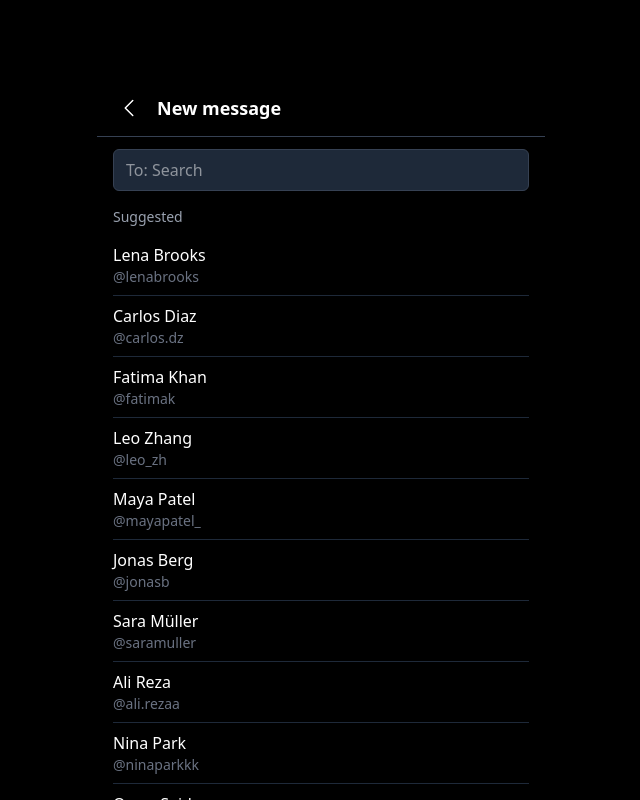
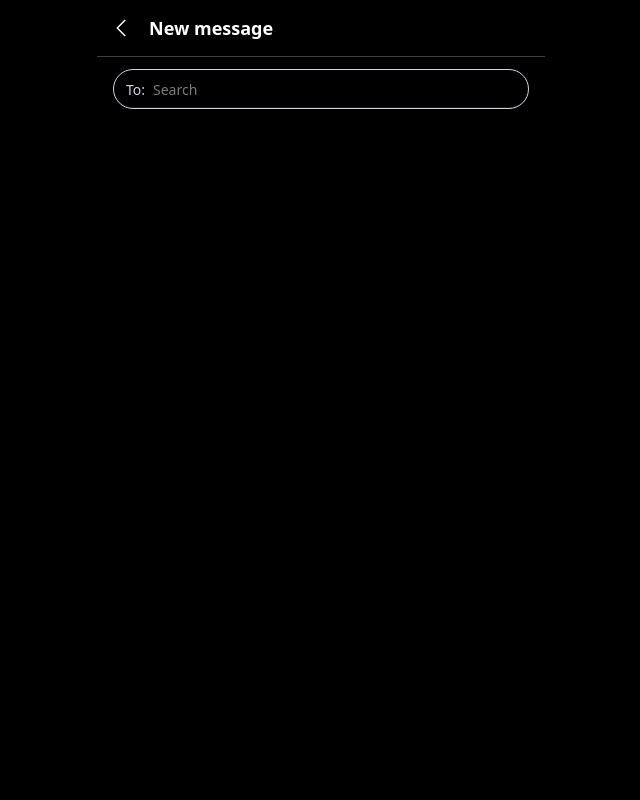
Before and after one commit to h3x-hex/h3xworld, a Next.js app: page /chats in a window 1280 px wide. Both pictures are taken after a click on the icon 1060 px from the left and 22 px from the top of the page. Shown: the whole page, without its empty margins (319-959 px from the left). Built offline with nearby package versions, Linux system fonts and the light colour scheme.

Commit message:
new message modal update

```diff
--- a/components/SearchBar.tsx
+++ b/components/SearchBar.tsx
@@ -5,6 +5,7 @@ import { searchUsers } from '@/actions/search'
 
 const SearchBar: React.FC = () => {
   const [query, setQuery] = useState('')
+  const [isLoading, setIsLoading] = useState(false);
   const [results, setResults] = useState<any[]>([])
 
   useEffect(() => {
@@ -13,7 +14,10 @@ const SearchBar: React.FC = () => {
         setResults([])
         return
       }
+      setIsLoading(true)
       const data = await searchUsers(query.trim())
+      setIsLoading(false)
+      console.log(data)
       setResults(data)
     }, 300)
 
@@ -37,7 +41,14 @@ const SearchBar: React.FC = () => {
           onChange={e => setQuery(e.target.value)}
         />
       </label>
-      {results.length > 0 && (
+      {
+          isLoading ?
+
+          <span className="loading loading-spinner text-warning"></span>
+
+          :
+
+          results.length > 0 && (
             <ul className="absolute z-10 w-full mt-1 bg-stone-900 border border-gray-700 rounded-md text-gray-300 max-h-60 overflow-y-auto">
               {results.map(user => (
                 <li key={user.id} className="p-2 hover:bg-stone-800">
@@ -45,7 +56,9 @@ const SearchBar: React.FC = () => {
                 </li>
               ))}
             </ul>
-      )}
+          )
+        }
+
     </div>
   )
 }
--- a/components/modals/NewMessageModal.tsx
+++ b/components/modals/NewMessageModal.tsx
@@ -1,7 +1,8 @@
 'use client';
 
-import { FC } from 'react';
+import { FC, useEffect, useState } from 'react';
 import { ChevronLeftIcon } from '@heroicons/react/24/outline';
+import { searchUsers } from '@/actions/search';
 
 type User = {
   name: string;
@@ -9,7 +10,6 @@ type User = {
 };
 
 type NewMessageModalProps = {
-  isOpen: boolean;
   onClose: () => void;
 };
 
@@ -26,33 +26,67 @@ const users: User[] = [
   { name: 'Omar Said', username: 'omarsaid' },
 ];
 
-const NewMessageModal: FC<NewMessageModalProps> = ({ isOpen, onClose }) => {
-  if (!isOpen) return null;
+const NewMessageModal: FC<NewMessageModalProps> = ({ onClose }) => {
+  const [query, setQuery] = useState('')
+  const [isLoading, setIsLoading] = useState(false);
+  const [results, setResults] = useState<any[]>([])
+
+  useEffect(() => {
+    const handler = setTimeout(async () => {
+      if (query.trim() === '') {
+        setResults([])
+        return
+      }
+      setIsLoading(true)
+      const data = await searchUsers(query.trim())
+      setIsLoading(false)
+      console.log(data)
+      setResults(data)
+    }, 300)
+
+    return () => clearTimeout(handler)
+  }, [query])
 
   return (
-    <div className="fixed inset-0 z-50 flex items-start justify-center bg-black bg-opacity-70 pt-20 px-4">
-      <div className="w-full max-w-md bg-black text-white rounded-xl overflow-hidden shadow-lg">
-        <div className="flex items-center px-4 py-3 border-b border-gray-700">
+    <div className="fixed inset-0 z-50 flex items-start justify-center bg-black bg-opacity-70">
+        <div className="w-full max-w-md bg-black text-white rounded-xl  shadow-lg ">
+            <div className="flex items-center px-2 py-3 border-b border-gray-700">
               <button onClick={onClose} className="p-1 mr-3">
                   <ChevronLeftIcon className="h-6 w-6 text-white" />
               </button>
               <h2 className="text-lg font-semibold">New message</h2>
             </div>
             <div className="px-4 py-3">
+                <div className="relative w-full">
+                  <label className="input rounded-full bg-transparent border-gray-300 focus:border-yellow-500 border-[1px] w-full">
+                    <p className='text-gray-300'>To: </p>
                     <input
-            type="text"
-            placeholder="To: Search"
-            className="w-full px-3 py-2 mb-4 rounded-md bg-gray-800 text-white border border-gray-700 focus:outline-none"
+                      type="search"
+                      placeholder="Search"
+                      className="text-gray-100 bg-transparent"
+                      value={query}
+                      onChange={e => setQuery(e.target.value)}
                     />
-          <p className="text-sm text-gray-400 mb-2">Suggested</p>
-          <ul className="divide-y divide-gray-800">
-            {users.map((user, idx) => (
-              <li key={idx} className="py-2 flex flex-col">
-                <span className="font-medium">{user.name}</span>
-                <span className="text-sm text-gray-500">@{user.username}</span>
+                  </label>
+                  {
+                      isLoading ?
+
+                      <span className="loading loading-spinner text-warning"></span>
+
+                      :
+
+                      results.length > 0 && (
+                        <ul className="absolute z-10 w-full mt-1 bg-stone-900 border border-gray-700 rounded-md text-gray-300 max-h-60 overflow-y-auto">
+                          {results.map(user => (
+                            <li key={user.id} className="p-2 hover:bg-stone-800">
+                              <a href={`/${user.username}`}>{user.username || user.name}</a>
                             </li>
                           ))}
                         </ul>
+                      )
+                    }
+
+                </div>
             </div>
         </div>
     </div>
--- a/components/nav/Navbar.tsx
+++ b/components/nav/Navbar.tsx
@@ -23,7 +23,7 @@ const Navbar = () => {
           <SearchBar />
         </div>
         <div className="navbar-end">
-          <div role="button" className="bg-transparent border-none shadow-none pr-3">
+          <div role="button" className="bg-transparent border-none shadow-none pl-2 pr-2">
             <div className="w-8 rounded-full font-semibold">
               {
                 !isChatActive ?
@@ -35,7 +35,7 @@ const Navbar = () => {
           </div>
           {
             isProfileActive ?
-            <div role="button" className="bg-transparent border-none shadow-none pr-3">
+            <div role="button" className="bg-transparent border-none shadow-none pr-1">
               <div className="w-8 rounded-full font-semibold">
                 {
                   !isSettingsActive ?
--- a/components/pages/Chat.tsx
+++ b/components/pages/Chat.tsx
@@ -47,7 +47,15 @@ const ChatSection = () => {
       <div className='flex w-full pt-3 px-4'>
         <SearchBar />
       </div>
-      <NewMessageModal isOpen={isModalOpen} onClose={() => setModalOpen(false)} />
+      {
+        isModalOpen ?
+
+          <NewMessageModal onClose={() => setModalOpen(false)} />
+
+          :
+
+          <></>
+      }
 
       <div className="flex flex-row justify-around border-b border-gray-700 py-2 text-white">
 
```
Lines whose indentation alone changed are shown as unchanged.
